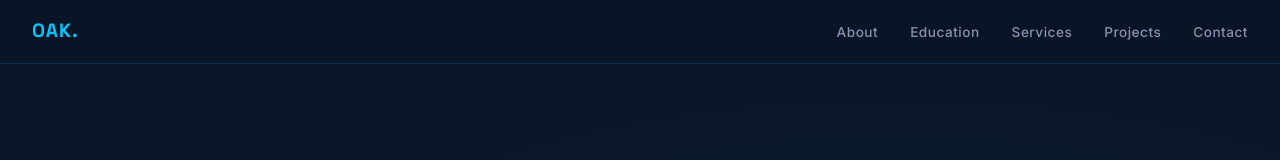
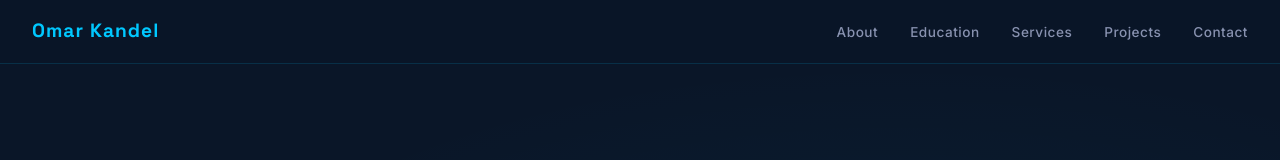
Before and after one commit to Omar-Ahmed-Kandel/Omar-Ahmed-Kandel.github.io, a plain HTML site: page index.html in a window 1280 px wide. Shown: the top 160 px of the page. Drawn offline with Linux system fonts and the light colour scheme.

```diff
--- a/index.html
+++ b/index.html
@@ -213,7 +213,7 @@
 <body>
 
 <nav>
-  <div class="nav-logo">OAK.</div>
+  <div class="nav-logo">Omar Kandel</div>
   <ul class="nav-links">
     <li><a href="#about">About</a></li>
     <li><a href="#education">Education</a></li>
```
